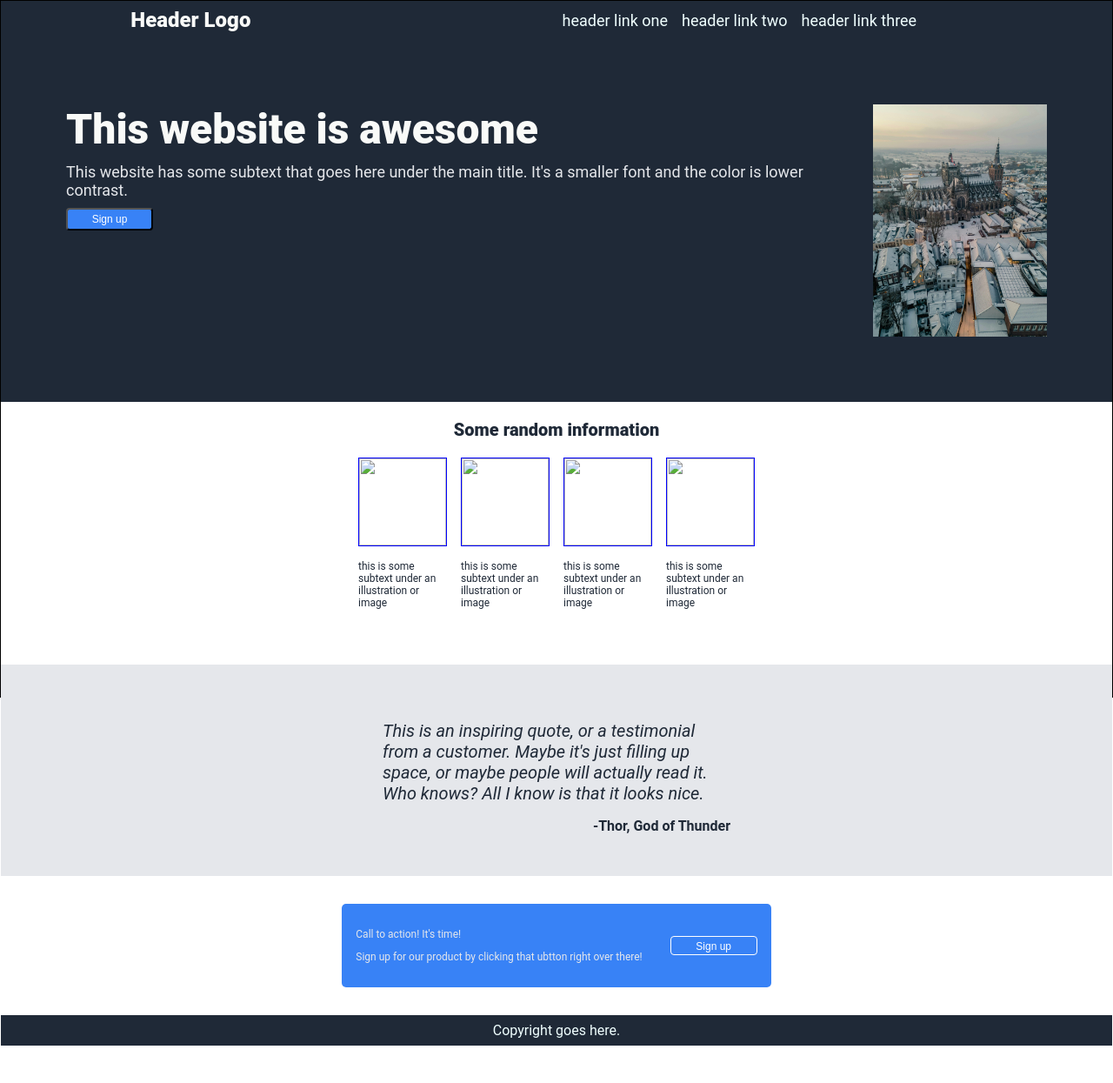
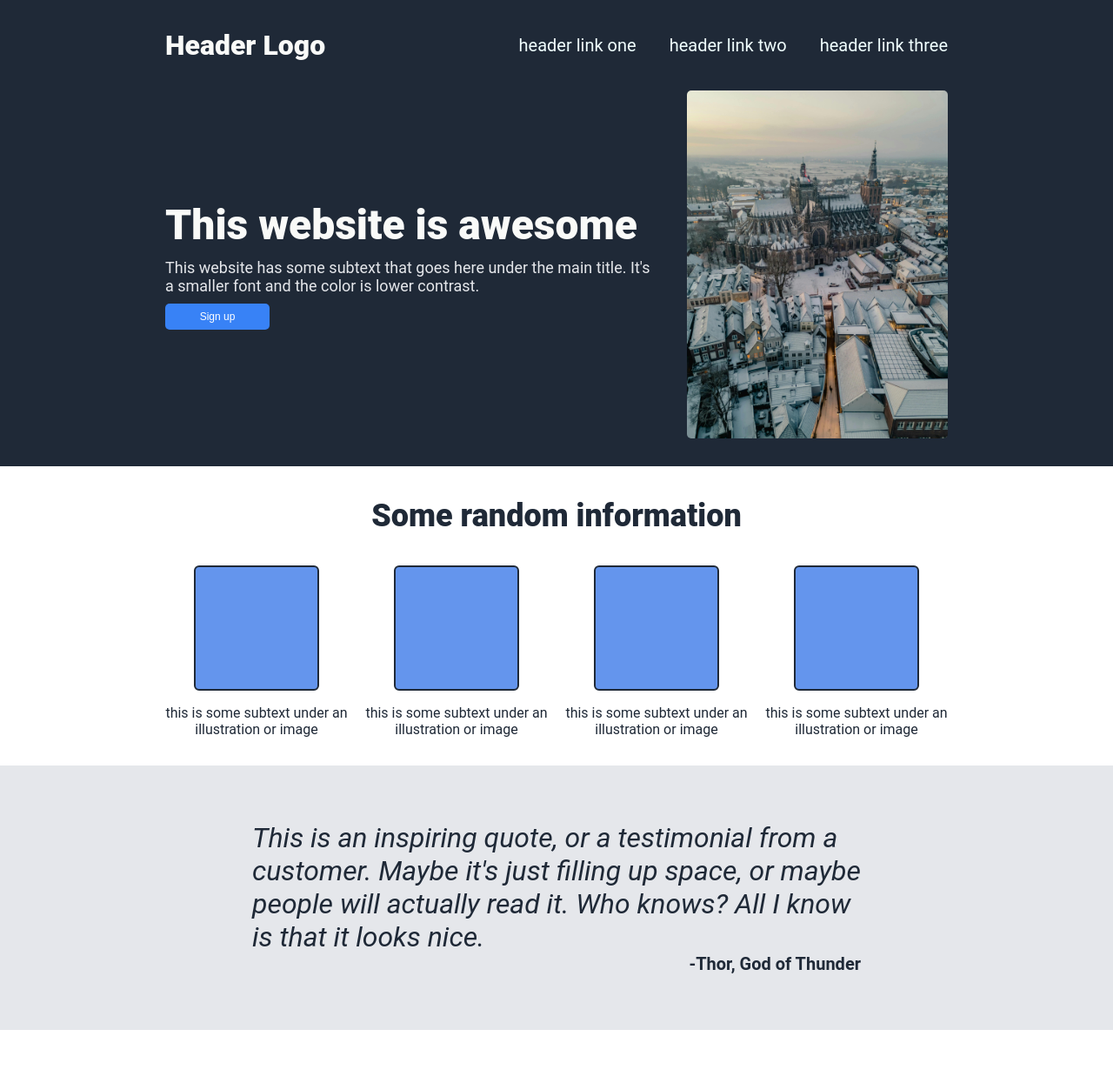
Before and after one commit to IBilldThings/odin-landingpage, a plain HTML site: page index.html in a window 1280 px wide. Shown: the top 1245 px of the page at 87% size. Before the commit the page ends 1202 px from the top, so only its background shows below. Drawn offline with Linux system fonts and the light colour scheme.

Commit message:
style: finish style for landing page

```diff
--- a/index.html
+++ b/index.html
@@ -8,6 +8,7 @@
 </head>
 <body>
     <div class="header">
+        <div class="content">
         <div class="headerLogo">Header Logo</div>
         <ul class="headerLinks">
             <li><a href="#">header link one</a></li>
@@ -15,8 +16,9 @@
             <li><a href="#">header link three</a></li>
         </ul>
         </div>
-    <div class="body">
+    </div>
         <div class="section area1">
+            <div class ="content">
             <div class="area1Left">
                 <p class="bigText">This website is awesome</p>
                 <p class="subText">This website has some subtext that goes here under the main title. It's a smaller font and the color is lower contrast.</p>
@@ -24,36 +26,38 @@
             </div>
             <img src="./images/pexels-graddes-img.jpg" width="150px" alt="cool image">
             </div>
+        </div>
         <div class="section area2">
+            <div class ="content">
                 <p>Some random information</p>
                 <div class="container">
                     <div class="info">
-                    <img src="">
+                        <div class="img"></div>
                         this is some subtext under an illustration or image
                     </div>
                     <div class="info">
-                    <img src="">
+                        <div class="img"></div>
                         this is some subtext under an illustration or image
                     </div>
                     <div class="info">
-                    <img src="">
+                        <div class="img"></div>
                         this is some subtext under an illustration or image
                     </div>
                     <div class="info">
-                    <img src="">
+                        <div class="img"></div>
                         this is some subtext under an illustration or image
                     </div>
                 </div>
             </div>
         </div>
         <div class="section area3">
-            <div class="container">
+            <div class="content">
             <i>This is an inspiring quote, or a testimonial from a customer. Maybe it's just filling up space, or maybe people will actually read it. Who knows? All I know is that it looks nice.</i>
             <p>-Thor, God of Thunder</p>
             </div>
         </div>
         <div class="section area4">
-            <div class="container">
+            <div class="content">
                 <div class="text">
                     <p class="boldText">Call to action! It's time!</p>
                     <p>Sign up for our product by clicking that ubtton right over there!</p>
@@ -61,7 +65,6 @@
                 <button>Sign up</button>
             </div>
         </div>
-    </div>
     <div class="footer">
         Copyright goes here.
     </div>
--- a/style.css
+++ b/style.css
@@ -5,69 +5,66 @@ body{
     padding: 0px;
     margin: 0px;
     height: 100vh;
-    border: 1px solid black;
     font-family: Roboto;
 }
 
 .header, .footer{
     display: flex;
-    justify-content: space-between;
-    align-items: center;
-    margin: 0px;
-    padding: 8px;
+    justify-content: center;
+    padding: 20px;
     background-color: #1F2937;
     color: azure;
 }
 
+.header .content{
+    display: flex;
+    justify-content: space-between;
+}
+
 .headerLogo {
-    flex: 1;
-    text-align: center;
-    font-size: 24px;
+    display: flex;
+    align-items: center;
+    font-size: 32px;
     font-weight: 900;
     color: #F9FAF8;
 }
 
 .headerLinks{
-    flex: 2;
     display: flex;
-    justify-content: center;
-    margin: 0px;
-    padding: 0px;
-    gap:16px;
-    font-size: 18px;
+    align-items: center;
+    gap:38px;
+    font-size: 20px;
     color: #E5E7EB;
 }
 
-.footer{
+.content{
     display: flex;
-    justify-content: center;
-}
-
-.body{
-    flex: 1;
-    display: flex;
-    flex-direction: column;
-    justify-content: space-between;
+    width: 900px;
 }
 
 .section {
     flex: 1;
+    display: flex;
+    justify-content: center;
+    padding-bottom: 32px;
 }
 
 .section.area1{
+    background-color: #1F2937;
+}
+
+.section.area1 .content{
     display: flex;
     justify-content: center;
-    background-color: #1F2937;
-    gap: 50px;
-    padding: 75px;
+    align-items: center;
+    gap: 40px;
+
 }
 
 .area1Left{
-    flex: 1;
     display: flex;
     flex-direction: column;
     flex-wrap: wrap;
-    width: 200px;
     gap: 10px;
 }
 
@@ -85,74 +82,76 @@ body{
 }
 
 button{
-    width: 100px;
-    padding: 4px 8px;
+    width: 120px;
+    padding: 8px 12px;
     background-color: #3882F6;
+    border:#3882F6;
     color: white;
-    border-radius: 4px;
+    border-radius: 5px;
     font-size: 12px;
     cursor: pointer;
 }
 
 img{
-    width: 200px;
+    width: 300px;
+    border-radius: 5px;
 }
 
-.section.area2{
+.section.area2 .content{
     display: flex;
     justify-content: center;
     align-items: center;
     flex-direction: column;
     color: #1F2937;
-    padding-bottom: 64px;
 }
 
 .section.area2 p{
-    font-size: 20px;
+    font-size: 36px;
     font-weight: 900;
 }
 
 .section.area2 .container{
     display: flex;
-    justify-content: center;
-    gap: 16px;
-    font-size: 12px;
-    width: 400px;
+    gap: 20px;
 }
 
-.section.area2 .container .info{
+.section.area2 .info{
     display: flex;
     justify-content: center;
+    align-items: center;
     flex-direction: column;
+    text-align: center;
     gap: 16px;
-    font-size: 12px;
 }
 
-.section.section.area2 .container .info img{
-    border: 1px solid blue;
-    width: 100px;
-    height: 100px;
+.img{
+    border: 2px solid #1F2937;
+    background-color: cornflowerblue;
+    border-radius: 6px;
+    width: 140px;
+    height: 140px;
 }
 
 .section.area3{
     display: flex;
     justify-content: center;
     background-color: #E5E7EB;
-    font-size: 20px;
+    font-size: 32px;
     color: #1F2937;
-    padding: 64px 32px 32px;
+    padding: 64px;
 }
 
-.section.area3 .container{
+.section.area3 .content{
     display: flex;
     text-wrap: wrap;
     flex-direction: column;
-    width: 400px;
+    width: 700px;
 }
 
 .section.area3 p{
     text-align: end;
-    font-size: 16px;
+    margin: 0px;
+    font-size: 20px;
     font-weight: 700;
 }
 
@@ -160,27 +159,31 @@ img{
     display: flex;
     justify-content: center;
     align-items: center;
-    padding: 32px;
+    padding: 64px;
 }
 
-.section.area4 .container{
+.section.area4 .content{
     display: flex;
     justify-content: space-around;
     align-items: center;
-    gap: 32px;
     background-color: #3882F6;
     color: #E5E7EB;
-    padding: 16px;
-    border-radius: 5px;
+    padding: 32px 0px;
+    border-radius: 6px;
 }
 
-.section.area4 .text{
-    font-size: 12px;
+.section.area4 .text p{
+    margin: 4px;
+}
+
+.section.area4 .boldText{
+    font-weight: 900;
+    font-size: 18px;
 }
 
 .section.area4 button{
-    height: 22px;
     border: 1px solid white;
+    font-weight: 600;
     align-items: center;
     justify-content: center;
 }
```
Lines whose indentation alone changed are shown as unchanged.
